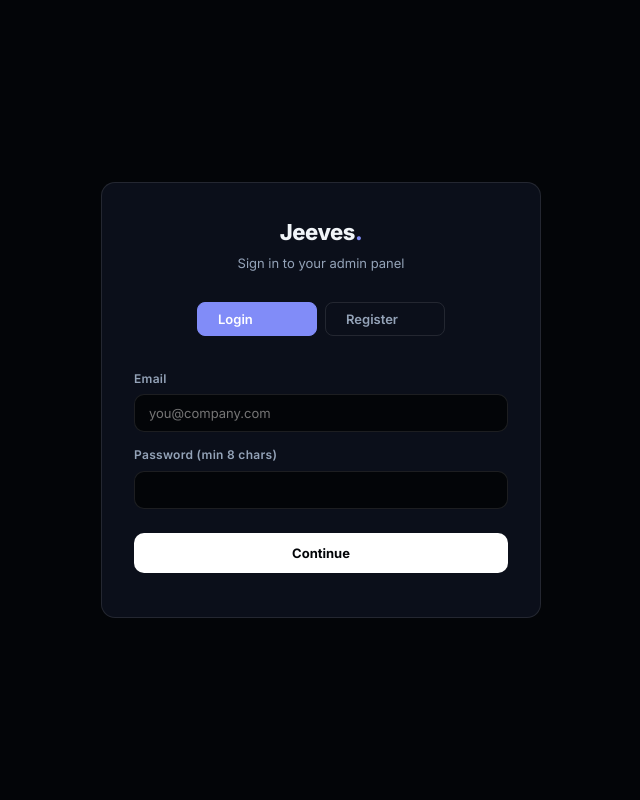
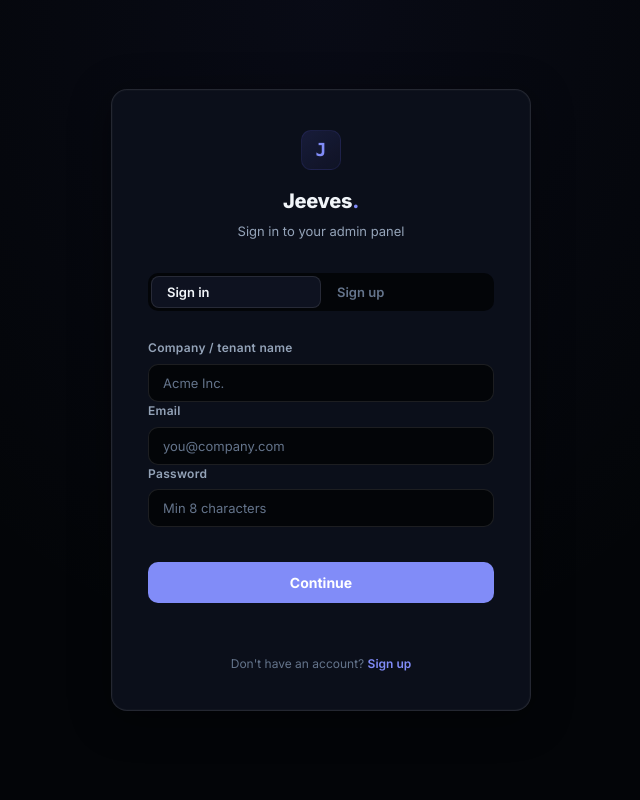
Before and after one commit to DavidSaatchyan/jeeves, a FastAPI app: page /admin/login in a window 1280 px wide. Shown: the whole page, without its empty margins (319-959 px from the left). Run offline with FastAPI, Linux system fonts and the light colour scheme.

Commit message:
Refactor auth page: modern UI, sliding tabs, password strength, animations

```diff
--- a/api/app/templates/login.html
+++ b/api/app/templates/login.html
@@ -2,98 +2,181 @@
 {% block body %}
 <style>
 aside{display:none}
-main{max-width:none;display:flex;align-items:center;justify-content:center;min-height:100vh;padding:20px;}
+main{max-width:none;display:flex;align-items:center;justify-content:center;min-height:100vh;padding:24px;background:radial-gradient(ellipse at 50% 0%,rgba(99,102,241,0.06) 0%,transparent 60%);}
 
-.auth-card { max-width:440px; width:100%; background: var(--surface); border: 1px solid var(--border); border-radius: 14px; padding:32px; transition: min-height 0.3s ease; }
-.auth-title { text-align:center; margin-bottom:28px; }
-.auth-title h1 { font-size:22px; margin-bottom:4px; }
-.auth-title h1 span { color:var(--accent); }
-.auth-title .sub { font-size:13px; color:var(--muted); }
+.auth-wrapper{width:100%;max-width:420px;animation:authFadeIn .5s ease both;}
+@keyframes authFadeIn{from{opacity:0;transform:translateY(12px);}to{opacity:1;transform:translateY(0);}}
 
-.auth-tabs { display:flex; gap:8px; justify-content:center; margin-bottom:20px; }
-.auth-tab { min-width:120px; padding:8px 20px; border-radius:8px; font-size:13px; font-weight:600; cursor:pointer; background:transparent; color:var(--muted); border:1px solid var(--border); transition: all 0.2s ease; }
-.auth-tab:hover { background:rgba(255,255,255,0.04); border-color:var(--border-bright); color:var(--text); }
-.auth-tab.active { background:var(--accent); border-color:var(--accent); color:#fff; }
+.auth-card{background:var(--surface);border:1px solid var(--border);border-radius:16px;padding:40px 36px 36px;box-shadow:0 8px 40px rgba(0,0,0,0.4),0 0 0 1px rgba(255,255,255,0.02) inset;}
 
-.reg-field { overflow:hidden; max-height:0; opacity:0; transition: max-height 0.35s ease, opacity 0.25s ease, margin 0.25s ease; margin:0; }
-.reg-field.open { max-height:60px; opacity:1; margin-top:14px; margin-bottom:6px; }
+.auth-header{text-align:center;margin-bottom:32px;}
+.auth-header .brand-mark{width:40px;height:40px;border-radius:10px;background:linear-gradient(145deg,rgba(99,102,241,0.15),rgba(99,102,241,0.05));border:1px solid rgba(99,102,241,0.12);display:flex;align-items:center;justify-content:center;margin:0 auto 16px;font-size:18px;font-weight:900;color:var(--accent);font-family:'SF Mono',ui-monospace,Consolas,monospace;}
+.auth-header h1{font-size:20px;font-weight:800;letter-spacing:-.3px;margin-bottom:4px;}
+.auth-header h1 span{color:var(--accent);}
+.auth-header .sub{font-size:13px;color:var(--muted);}
 
-.auth-submit { margin-top:24px; }
-.auth-submit button { width:100%; justify-content:center; padding:12px; }
-.auth-submit button:disabled { opacity:0.5; cursor:wait; }
+/* Tab switcher */
+.auth-tabs{display:flex;background:var(--bg);border-radius:10px;padding:3px;margin-bottom:28px;position:relative;}
+.auth-tabs .tab-indicator{position:absolute;top:3px;left:3px;width:calc(50% - 3px);height:calc(100% - 6px);background:var(--surface2);border:1px solid var(--border);border-radius:8px;transition:transform .3s cubic-bezier(.4,0,.2,1);pointer-events:none;}
+.auth-tabs.register .tab-indicator{transform:translateX(100%);}
+.auth-tab-btn{flex:1;padding:8px 16px;border-radius:8px;font-size:13px;font-weight:600;cursor:pointer;background:transparent;color:var(--muted2);border:none;transition:color .25s ease;position:relative;z-index:1;}
+.auth-tab-btn.active{color:var(--text);}
 
-.spinner { display:inline-block; width:14px; height:14px; border:2px solid rgba(255,255,255,0.3); border-top-color:#fff; border-radius:50%; animation:spin 0.6s linear infinite; }
-@keyframes spin { to { transform:rotate(360deg); } }
+/* Fields */
+.field-group{margin-bottom:18px;overflow:hidden;transition:max-height .35s cubic-bezier(.4,0,.2,1),opacity .25s ease;margin-bottom:0;}
+.field-group.open{margin-bottom:18px;}
+.field-group label{display:block;font-size:12px;font-weight:600;color:var(--muted);margin-bottom:6px;letter-spacing:.3px;}
+.field-group input{width:100%;padding:10px 14px;background:var(--bg);color:var(--text);border:1px solid var(--border);border-radius:10px;outline:none;font-family:inherit;font-size:13px;transition:border-color .15s,box-shadow .15s;}
+.field-group input:focus{border-color:rgba(99,102,241,0.4);box-shadow:0 0 0 3px rgba(99,102,241,0.08);}
+.field-group input::placeholder{color:var(--muted2);}
+
+/* Submit */
+.auth-submit{margin-top:24px;}
+.auth-submit button{width:100%;justify-content:center;padding:12px;font-size:14px;border-radius:10px;background:var(--accent);color:#fff;border:none;font-weight:700;cursor:pointer;transition:all .2s ease;display:flex;align-items:center;gap:6px;}
+.auth-submit button:hover:not(:disabled){background:#6366f1;box-shadow:0 4px 16px rgba(99,102,241,0.3);transform:translateY(-1px);}
+.auth-submit button:active:not(:disabled){transform:translateY(0);}
+.auth-submit button:disabled{opacity:.5;cursor:default;}
+
+.auth-footer{text-align:center;margin-top:20px;font-size:12px;color:var(--muted2);}
+
+.spinner{display:inline-block;width:16px;height:16px;border:2px solid rgba(255,255,255,0.3);border-top-color:#fff;border-radius:50%;animation:spin .6s linear infinite;}
+@keyframes spin{to{transform:rotate(360deg);}}
+
+.err-msg{text-align:center;margin-top:12px;font-size:13px;color:var(--red);min-height:20px;transition:opacity .2s;}
+.err-msg:empty{opacity:0;}
+
+/* Password strength bar */
+.pw-strength{height:3px;border-radius:2px;background:var(--border);margin-top:8px;overflow:hidden;opacity:0;transition:opacity .25s;}
+.pw-strength.visible{opacity:1;}
+.pw-strength-bar{height:100%;width:0;border-radius:2px;transition:width .3s ease,background .3s ease;}
 </style>
 
-<div class="auth-card" id="authCard">
-  <div class="auth-title">
+<div class="auth-wrapper">
+  <div class="auth-card">
+    <div class="auth-header">
+      <div class="brand-mark">J</div>
       <h1>Jeeves<span>.</span></h1>
-    <div class="sub">Sign in to your admin panel</div>
+      <div class="sub" id="authSub">Sign in to your admin panel</div>
     </div>
 
-  <div class="auth-tabs">
-    <button class="auth-tab active" id="tabLogin" onclick="setMode('login')">Login</button>
-    <button class="auth-tab" id="tabReg" onclick="setMode('register')">Register</button>
+    <div class="auth-tabs" id="authTabs">
+      <div class="tab-indicator"></div>
+      <button class="auth-tab-btn active" id="tabLogin" onclick="setMode('login')">Sign in</button>
+      <button class="auth-tab-btn" id="tabReg" onclick="setMode('register')">Sign up</button>
     </div>
 
-  <div class="reg-field" id="regFields">
+    <div class="field-group" id="regFields">
       <label>Company / tenant name</label>
       <input id="tname" type="text" placeholder="Acme Inc."/>
     </div>
 
+    <div class="field-group">
       <label>Email</label>
-  <input id="email" type="email" placeholder="you@company.com"/>
+      <input id="email" type="email" placeholder="you@company.com" autocomplete="email"/>
+    </div>
 
-  <label>Password (min 8 chars)</label>
-  <input id="password" type="password"/>
+    <div class="field-group">
+      <label>Password</label>
+      <input id="password" type="password" placeholder="Min 8 characters" autocomplete="current-password"/>
+      <div class="pw-strength" id="pwStrength"><div class="pw-strength-bar" id="pwBar"></div></div>
+    </div>
 
     <div class="auth-submit">
-    <button id="submit" onclick="go()"><span id="btnText">Continue</span></button>
+      <button id="submitBtn" onclick="go()"><span id="btnText">Continue</span></button>
     </div>
-  <div class="err-msg" id="err" style="text-align:center;margin-top:12px"></div>
+
+    <div class="err-msg" id="err"></div>
+
+    <div class="auth-footer" id="authFooter">Don't have an account? <a href="javascript:void(0)" onclick="setMode('register')" style="color:var(--accent);border:none;font-weight:600;">Sign up</a></div>
+  </div>
 </div>
 {% endblock %}
+
 {% block tail %}
 <script>
 let mode='login';
 function setMode(m){
   mode=m;
   var rf=document.getElementById('regFields');
-  if(m==='register'){ rf.classList.add('open'); } else { rf.classList.remove('open'); }
-  document.getElementById('tabLogin').classList.toggle('active', m==='login');
-  document.getElementById('tabReg').classList.toggle('active', m==='register');
+  var tabs=document.getElementById('authTabs');
+  var sub=document.getElementById('authSub');
+  var footer=document.getElementById('authFooter');
+  var pw=document.getElementById('password');
+
+  if(m==='register'){
+    rf.classList.add('open');
+    tabs.classList.add('register');
+    document.getElementById('tabReg').classList.add('active');
+    document.getElementById('tabLogin').classList.remove('active');
+    sub.textContent='Create your workspace';
+    footer.innerHTML='Already have an account? <a href="javascript:void(0)" onclick="setMode(\'login\')" style="color:var(--accent);border:none;font-weight:600;">Sign in</a>';
+    pw.setAttribute('autocomplete','new-password');
+    document.getElementById('pwStrength').classList.add('visible');
+  } else {
+    rf.classList.remove('open');
+    tabs.classList.remove('register');
+    document.getElementById('tabLogin').classList.add('active');
+    document.getElementById('tabReg').classList.remove('active');
+    sub.textContent='Sign in to your admin panel';
+    footer.innerHTML='Don\'t have an account? <a href="javascript:void(0)" onclick="setMode(\'register\')" style="color:var(--accent);border:none;font-weight:600;">Sign up</a>';
+    pw.setAttribute('autocomplete','current-password');
+    document.getElementById('pwStrength').classList.remove('visible');
+  }
 }
 setMode('login');
+
+/* Password strength indicator */
+document.getElementById('password').addEventListener('input',function(){
+  if(mode!=='register') return;
+  var pw=this.value;
+  var bar=document.getElementById('pwBar');
+  var score=0;
+  if(pw.length>=8) score++;
+  if(/[A-Z]/.test(pw)) score++;
+  if(/[0-9]/.test(pw)) score++;
+  if(/[^A-Za-z0-9]/.test(pw)) score++;
+  var w=[0,25,50,75,100][score];
+  var c=['var(--red)','#f59e0b','#eab308','var(--green)','var(--green)'][score];
+  bar.style.width=w+'%';
+  bar.style.background=c;
+});
+
 async function go(){
-  const err=document.getElementById('err'); err.textContent='';
-  const btn=document.getElementById('submit');
-  const btnText=document.getElementById('btnText');
-  const email=document.getElementById('email').value.trim();
-  const password=document.getElementById('password').value;
+  var err=document.getElementById('err');err.textContent='';
+  var btn=document.getElementById('submitBtn');
+  var btnText=document.getElementById('btnText');
+  var email=document.getElementById('email').value.trim();
+  var password=document.getElementById('password').value;
+
+  if(!email||!password){err.textContent='Please fill in all fields.';return;}
+  if(password.length<8){err.textContent='Password must be at least 8 characters.';return;}
+
   btn.disabled=true;
   btnText.innerHTML='<span class="spinner"></span>';
+
   try{
     if(mode==='register'){
-      const tenant_name=document.getElementById('tname').value.trim()||email.split('@')[0];
-      const r = await fetch('/auth/register',{method:'POST',headers:{'Content-Type':'application/json'},body:JSON.stringify({email,password,tenant_name})});
-      const data = await r.json();
-      if(!r.ok) throw new Error(data.detail||'failed');
-      setToken(data.access_token, data.tenant_id);
+      var tenant_name=document.getElementById('tname').value.trim()||email.split('@')[0];
+      var r=await fetch('/auth/register',{method:'POST',headers:{'Content-Type':'application/json'},body:JSON.stringify({email,password,tenant_name})});
+      var data=await r.json();
+      if(!r.ok) throw new Error(data.detail||'Registration failed');
+      setToken(data.access_token,data.tenant_id);
     } else {
-      const r = await fetch('/auth/login',{method:'POST',headers:{'Content-Type':'application/json'},body:JSON.stringify({email,password})});
-      const data = await r.json();
-      if(!r.ok) throw new Error(data.detail||'failed');
-      setToken(data.access_token, data.tenant_id);
+      var r=await fetch('/auth/login',{method:'POST',headers:{'Content-Type':'application/json'},body:JSON.stringify({email,password})});
+      var data=await r.json();
+      if(!r.ok) throw new Error(data.detail||'Invalid credentials');
+      setToken(data.access_token,data.tenant_id);
     }
     location.href='/admin';
   }catch(e){
-    err.textContent = e.message;
+    err.textContent=e.message;
     btn.disabled=false;
     btnText.textContent='Continue';
   }
 }
+
 document.getElementById('password').addEventListener('keydown',function(e){if(e.key==='Enter')go()});
 document.getElementById('email').addEventListener('keydown',function(e){if(e.key==='Enter')go()});
+document.getElementById('tname').addEventListener('keydown',function(e){if(e.key==='Enter')go()});
 </script>
 {% endblock %}
```
Lines whose indentation alone changed are shown as unchanged.
